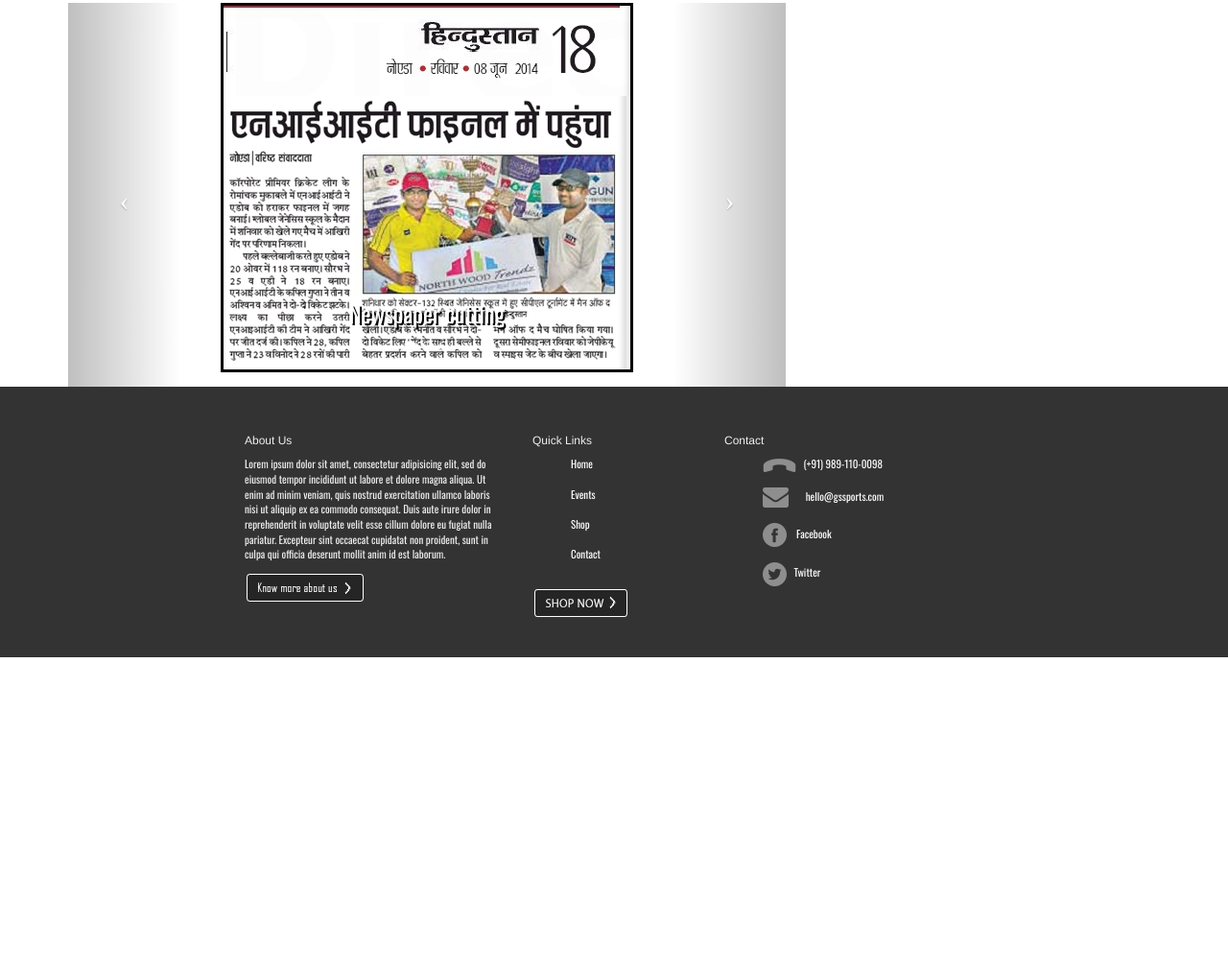
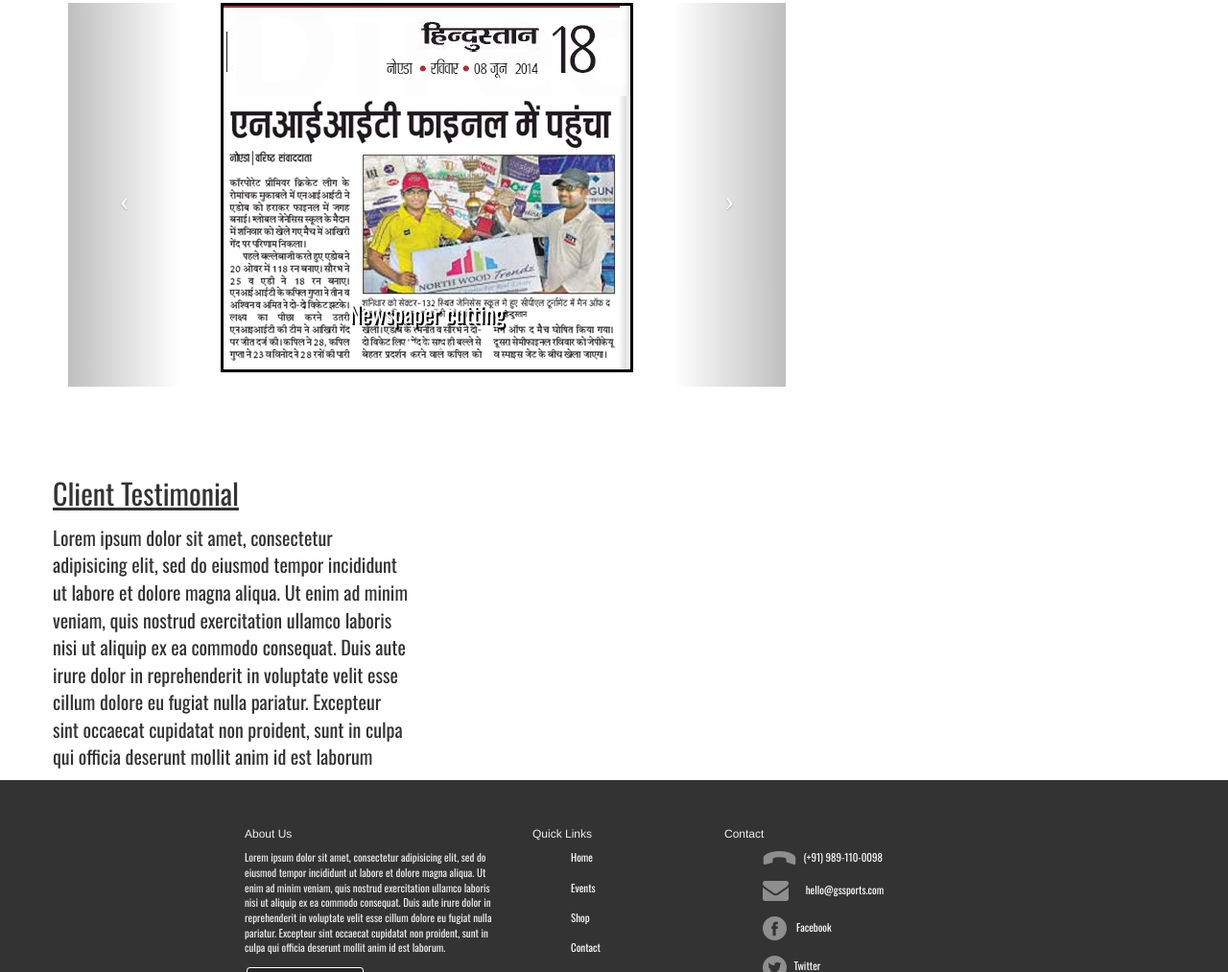
Before and after one commit to vishivish18/gssports, a plain HTML site: page sponsors.html in a window 1280 px wide. Shown: the part 2501-3514 px from the top of the page at 96% size. Before the commit the page ends 3186 px from the top, so only its background shows below. Drawn offline with nearby package versions, Linux system fonts and the light colour scheme.

Commit message:
client testimonial

```diff
--- a/sponsors.html
+++ b/sponsors.html
@@ -108,7 +108,7 @@
                             <li><a href="#">Facebook</a></li>
                             <li><a href="#">WhatsApp</a></li>
                     </ul>
-                <li><a href="#">Client Testimonials</a></li>
+                <li><a href="#clienttestimonial">Client Testimonials</a></li>
                 <li><a href="#">Prizes</a></li>
                 <li><a href="#">Team Players</a></li>
             </ul>
@@ -282,6 +282,23 @@
 
 			</div><!-- end myCarousel -->
 
+         <div class="row" >
+				<div class="col-12" id="clienttestimonial">
+                    <p class="section-header" >Client Testimonial</p>
+
+				</div><!-- end col-12 -->
+			</div>
+
+
+			<div class="row">
+				<div class="col-sm-4 ">
+					<p>Lorem ipsum dolor sit amet, consectetur adipisicing elit, sed do eiusmod tempor incididunt ut labore et dolore magna aliqua. Ut enim ad minim veniam, quis nostrud exercitation ullamco laboris nisi ut aliquip ex ea commodo consequat. Duis aute irure dolor in reprehenderit in voluptate velit esse cillum dolore eu fugiat nulla pariatur. Excepteur sint occaecat cupidatat non proident, sunt in culpa qui officia deserunt mollit anim id est laborum</p>
+				</div><!-- end feature -->
+
+
+
+
+			</div><!-- end features -->
 
 
 
```
